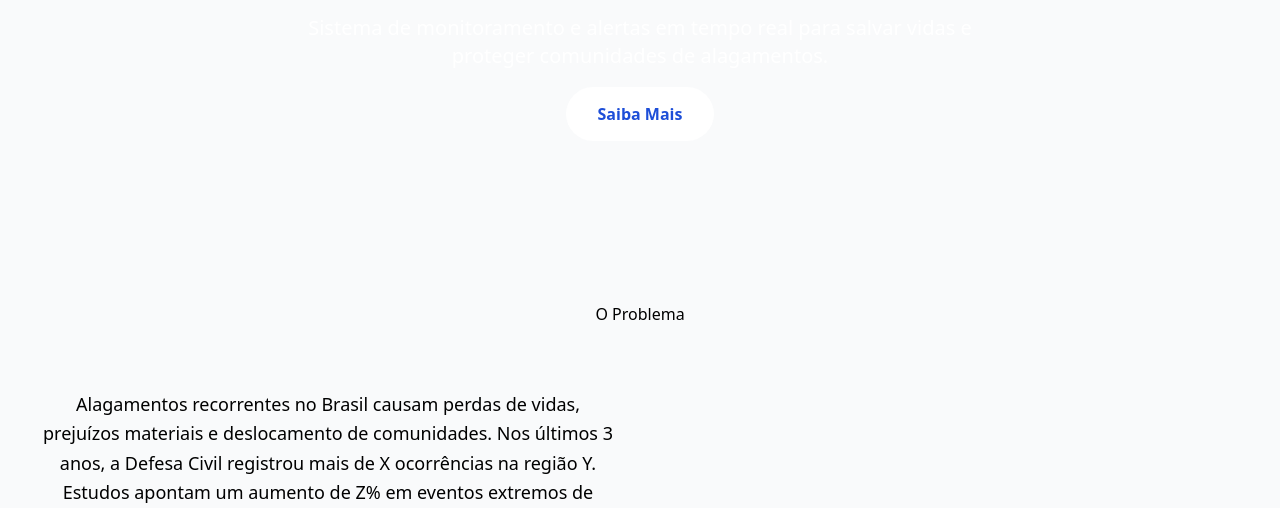
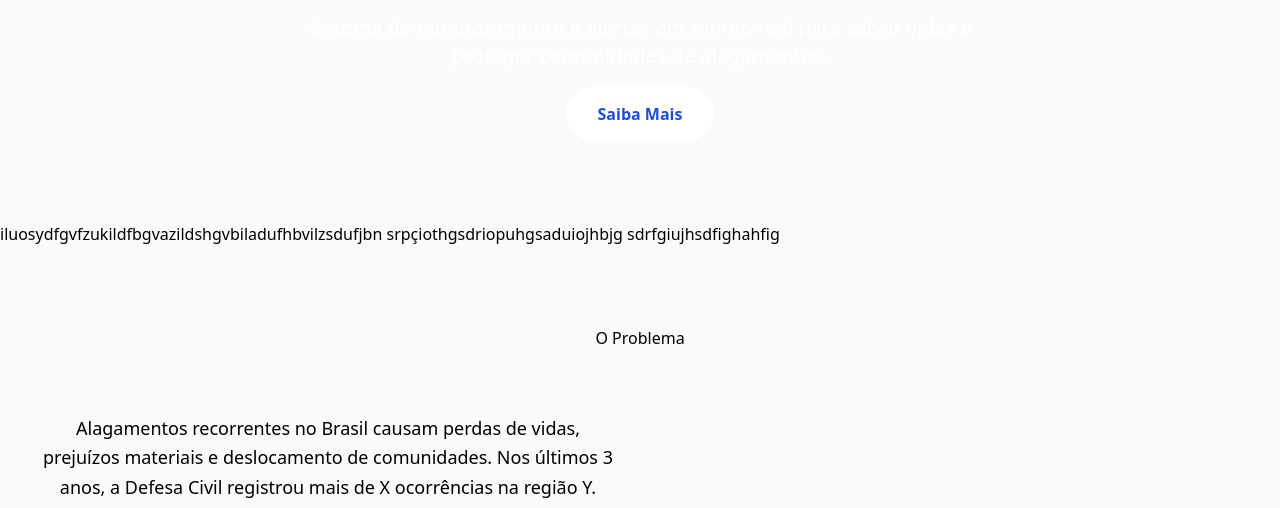
Before and after one commit to leoGitFiap/gs_front_2025, a plain HTML site: page index.html in a window 1280 px wide. Shown: the part 238-746 px from the top of the page. Drawn offline with nearby package versions, Linux system fonts and the light colour scheme.

```diff
--- a/index.html
+++ b/index.html
@@ -30,6 +30,10 @@
       <a href="#solucao" class="bg-white text-blue-700 px-8 py-4 rounded-full font-semibold hover:bg-blue-100 hover-scale">Saiba Mais</a>
     </div>
   </section>
+
+  iluosydfgvfzukildfbgvazildshgvbiladufhbvilzsdufjbn
+  srpçiothgsdriopuhgsaduiojhbjg
+  sdrfgiujhsdfighahfig
 
   <!-- Problema Section -->
   <section id="problema" class="py-20">
```
